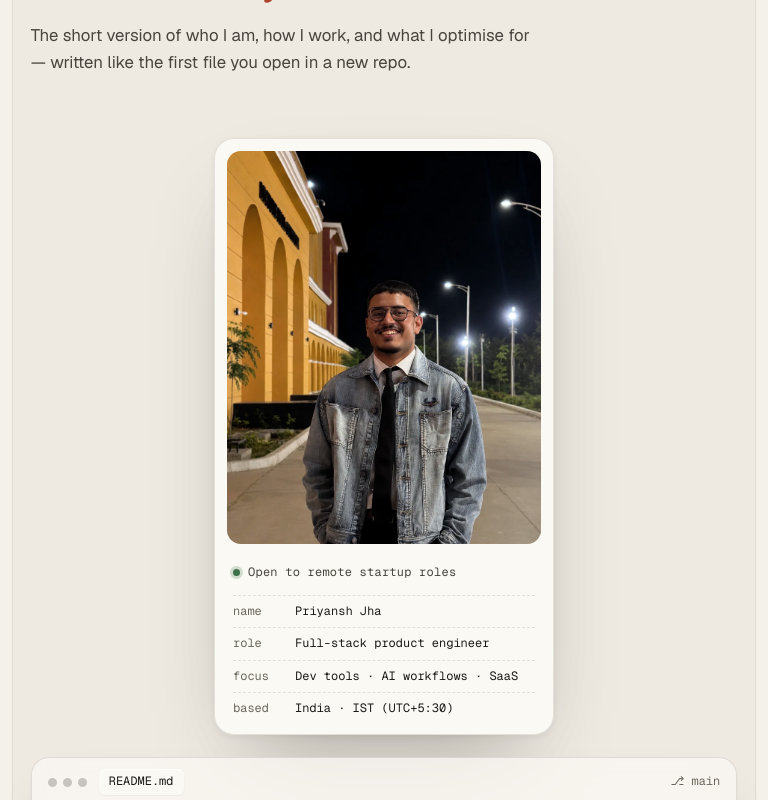
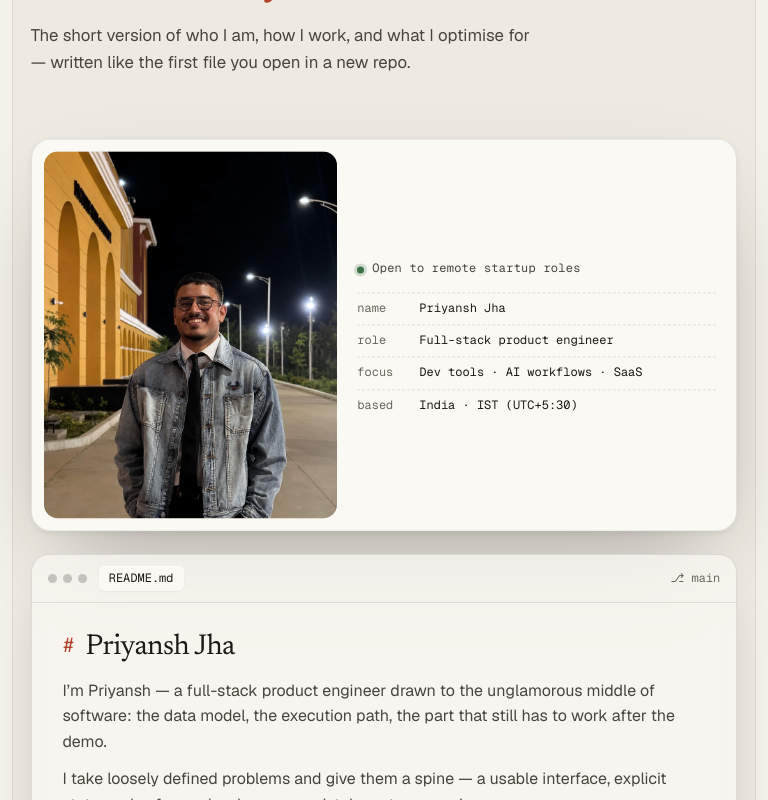
Before and after one commit to priyanshjhaa/Portfolio-, a Next.js app: page / in a window 768 px wide. Shown: the part 1500-2300 px from the top of the page. Built offline with nearby package versions, Linux system fonts and the light colour scheme.

Commit message:
fix: refine mobile and tablet layouts
Larger touch hit areas for small links on coarse pointers, a horizontal
ID card on tablets, and tighter contact card padding on phones.

```diff
--- a/app/globals.css
+++ b/app/globals.css
@@ -2863,11 +2863,6 @@ body::after {
 .readme {
   min-width: 0;
 }
-@media (max-width: 899px) {
-  .idcard {
-    max-width: 300px;
-  }
-}
 @media (min-width: 900px) {
   .about__grid {
     grid-template-columns: minmax(0, 0.42fr) minmax(0, 1fr);
@@ -3213,3 +3208,52 @@ body::after {
 .contact__card > * {
   position: relative;
 }
+
+/* ==========================================================================
+   Mobile & tablet refinements
+   ========================================================================== */
+
+/* Touch: grow small links' hit areas to ~44px without moving their visuals. */
+@media (pointer: coarse) {
+  .text-link,
+  .cap__used a,
+  .readme__refs a {
+    position: relative;
+  }
+  .text-link::after,
+  .cap__used a::after,
+  .readme__refs a::after {
+    content: '';
+    position: absolute;
+    inset: -9px -4px;
+  }
+  .readme__refs,
+  .cap__used {
+    gap: 10px;
+  }
+}
+
+/* Tablet: ID card goes horizontal so the README isn't pushed a screen down. */
+@media (min-width: 600px) and (max-width: 899px) {
+  .idcard {
+    max-width: none;
+    display: grid;
+    grid-template-columns: minmax(180px, 0.8fr) 1fr;
+    align-items: center;
+    gap: 20px;
+  }
+  .idcard figcaption {
+    padding: 0 8px 0 0;
+  }
+}
+
+/* Phones: a little more room for the contact copy. */
+@media (max-width: 599px) {
+  .contact__card {
+    padding: 26px 20px;
+    border-radius: 22px;
+  }
+  .idcard {
+    max-width: 320px;
+  }
+}
```
